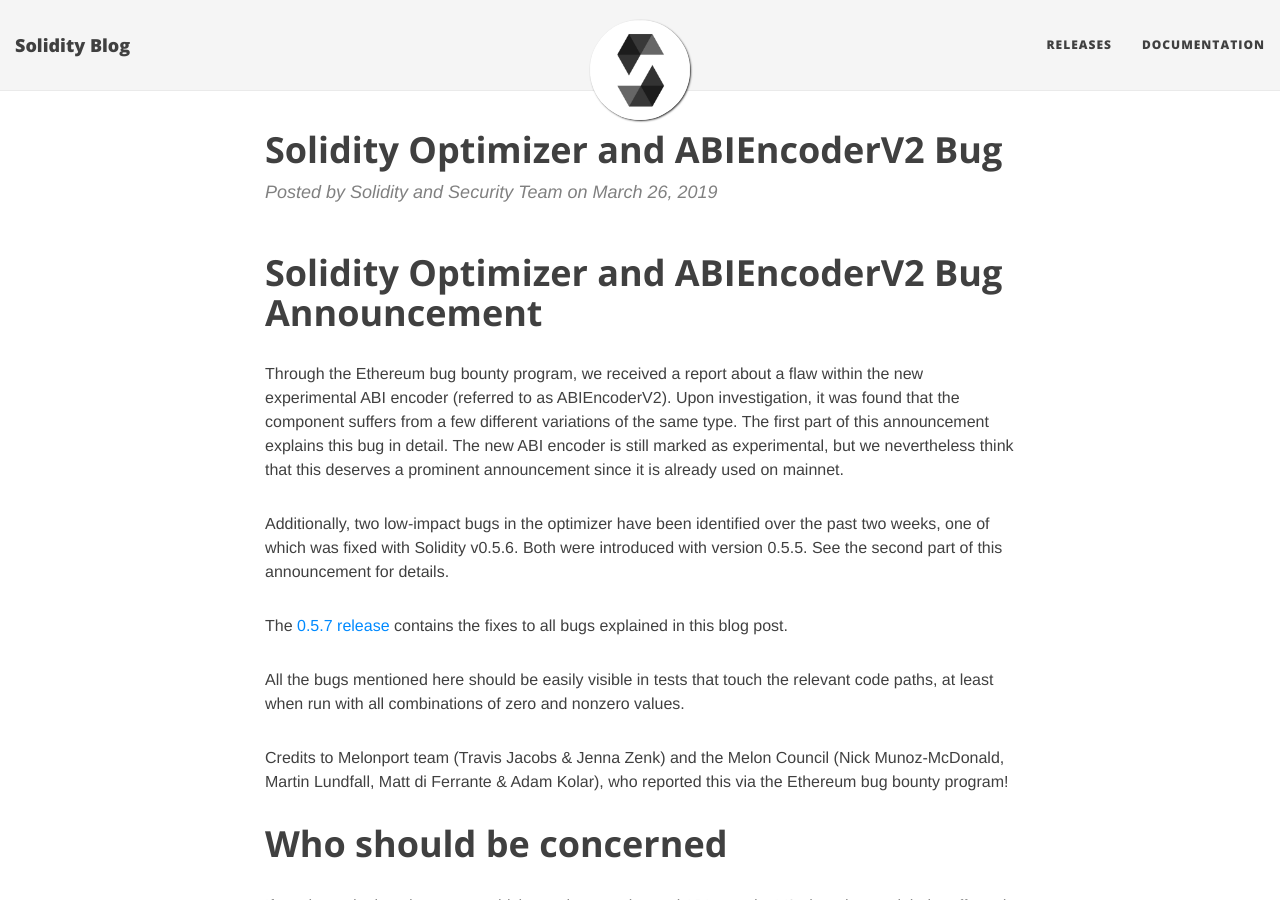
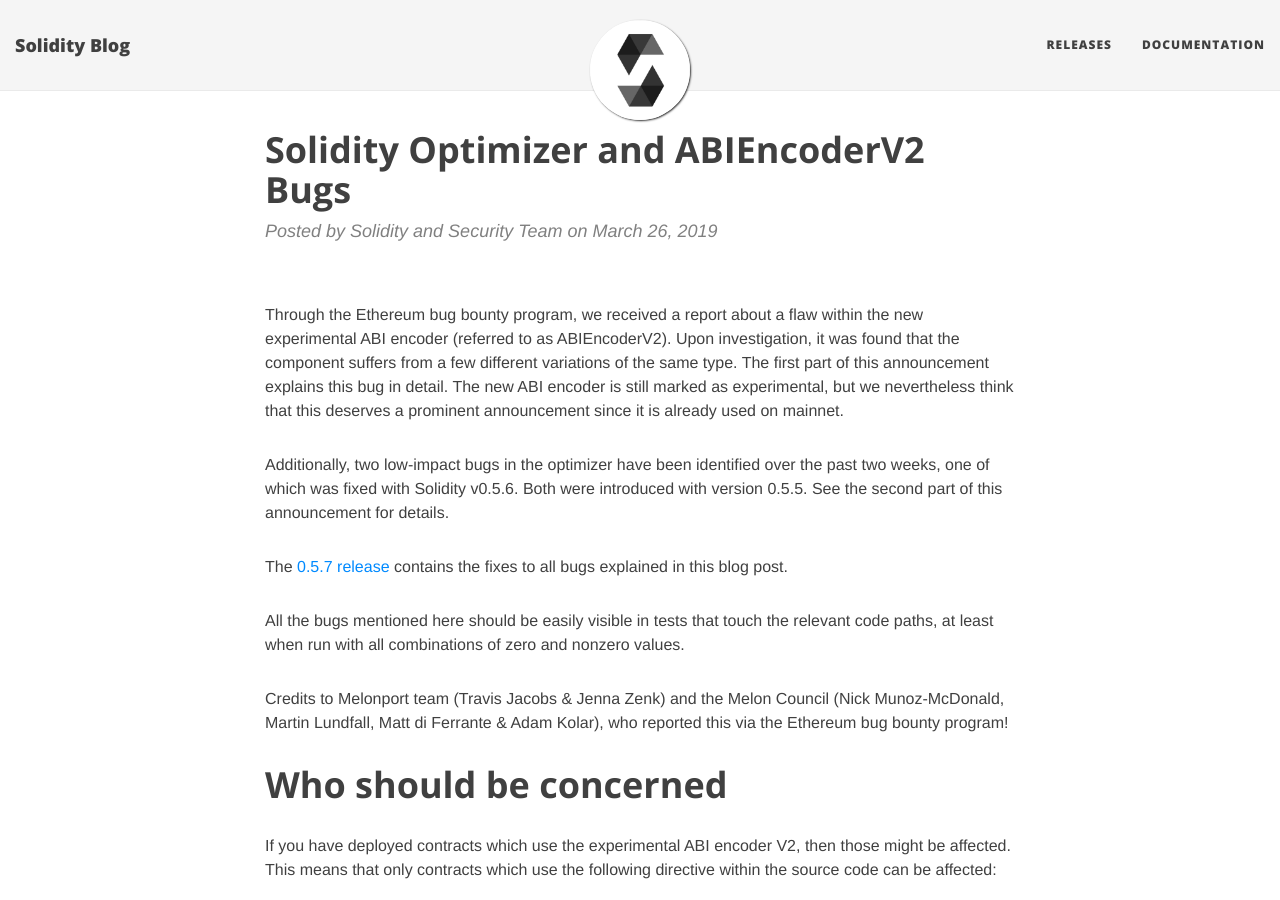
Before and after one commit to krismark930/solidity-blog, a Jekyll site: the page built from _posts/2019-03-26-solidity-optimizer-and-abiencoderv2-bug.md, in a window 1280 px wide and 900 px high. Built offline with Jekyll 4.4.1, drawn with Linux system fonts in a browser that asks for light colours; some of the changed text lies outside the part shown.

Commit message:
Harmonizes layouts across posts on the Solidity blog

```diff
--- a/_posts/2019-03-26-solidity-optimizer-and-abiencoderv2-bug.md
+++ b/_posts/2019-03-26-solidity-optimizer-and-abiencoderv2-bug.md
@@ -1,13 +1,11 @@
 ---
 layout: post
 published: true
-title: Solidity Optimizer and ABIEncoderV2 Bug
+title: Solidity Optimizer and ABIEncoderV2 Bugs
 subtitle:
 date: '2019-03-26'
 author: Solidity and Security Team
 ---
-
-# Solidity Optimizer and ABIEncoderV2 Bug Announcement
 
 Through the Ethereum bug bounty program, we received a report about a flaw within the new experimental ABI encoder (referred to as ABIEncoderV2). Upon investigation, it was found that the component suffers from a few different variations of the same type. The first part of this announcement explains this bug in detail. The new ABI encoder is still marked as experimental, but we nevertheless think that this deserves a prominent announcement since it is already used on mainnet.
 
@@ -137,4 +135,4 @@ These two bugs have been identified through the recent addition of Solidity to [
 2. The optimizer incorrectly handles the ``byte`` opcode if the constant 31 is used as second argument. This can happen when performing index access on ``bytesNN`` types with a compile-time constant value (not index) of 31 or when using the byte opcode in inline assembly.
 
 
-This post was jointly composed by @axic, @chriseth, @holiman
+This post was jointly composed by @axic, @chriseth, @holiman.
```
Also changed, not shown: other parts of _posts/2019-03-26-solidity-optimizer-and-abiencoderv2-bug.md (+4 -4 lines).
